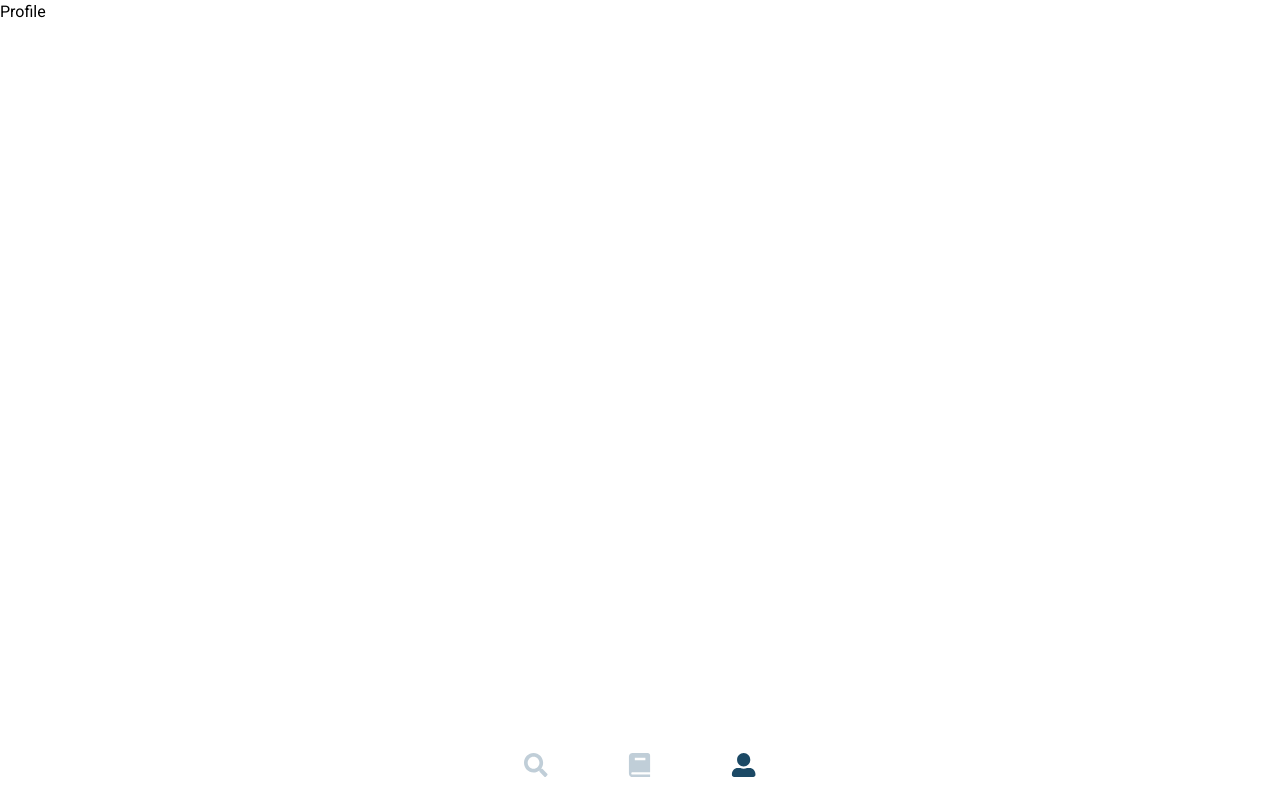
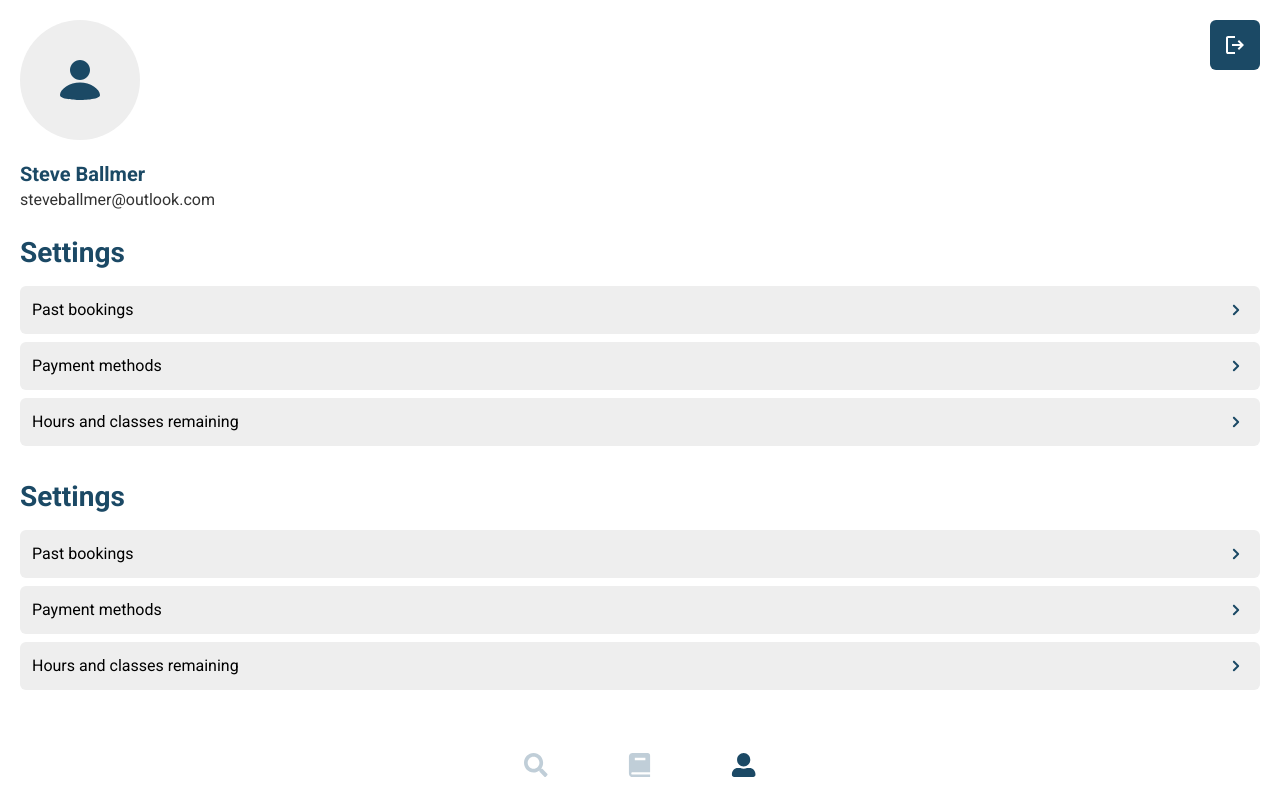
Before and after one commit to vvassoftware/vvas-user, a React (Vite) app: page /profile in a window 1280 px wide. Built offline with nearby package versions, Linux system fonts and the light colour scheme.

Commit message:
feat: profile ui with custom button

```diff
--- /dev/null
+++ b/src/components/Footer/Button.tsx
@@ -0,0 +1,31 @@
+import { useNavigate } from "react-router-dom";
+
+interface ButtonProps {
+  title: string;
+  route: string;
+}
+
+export default function Button({ title, route }: ButtonProps) {
+  const navigate = useNavigate();
+
+  return (
+    <button
+      className="w-full flex items-center justify-between p-3 bg-[#EEEEEE] rounded-md mb-2"
+      onClick={() => navigate(route)}
+    >
+      <span>{title}</span>
+      <svg
+        width="24"
+        height="24"
+        viewBox="0 0 24 24"
+        fill="none"
+        xmlns="http://www.w3.org/2000/svg"
+      >
+        <path
+          d="M9.8826 17.2432C9.68485 17.2432 9.49155 17.1845 9.32714 17.0746C9.16273 16.9648 9.03459 16.8086 8.95892 16.6259C8.88325 16.4432 8.86345 16.2422 8.90202 16.0482C8.94058 15.8543 9.03579 15.6761 9.1756 15.5362L12.7106 12.0002L9.1756 8.46424C8.99344 8.27564 8.89265 8.02304 8.89493 7.76084C8.8972 7.49865 9.00237 7.24783 9.18778 7.06242C9.37319 6.87702 9.624 6.77185 9.8862 6.76957C10.1484 6.76729 10.401 6.86809 10.5896 7.05024L14.8316 11.2932C15.0191 11.4808 15.1244 11.7351 15.1244 12.0002C15.1244 12.2654 15.0191 12.5197 14.8316 12.7072L10.5896 16.9502C10.4969 17.0432 10.3867 17.117 10.2653 17.1673C10.144 17.2176 10.0139 17.2434 9.8826 17.2432Z"
+          fill="#1B4965"
+        />
+      </svg>
+    </button>
+  );
+}
--- a/src/screens/Profile.tsx
+++ b/src/screens/Profile.tsx
@@ -1,5 +1,66 @@
+import Button from "../components/Footer/Button";
 import Layout from "../components/Layout";
 
 export default function Profile() {
-  return <Layout>Profile</Layout>;
+  return (
+    <Layout>
+      <header className="flex justify-between items-start p-5">
+        <button>
+          <svg
+            width="120"
+            height="120"
+            viewBox="0 0 120 120"
+            fill="none"
+            xmlns="http://www.w3.org/2000/svg"
+          >
+            <rect width="120" height="120" rx="60" fill="#EEEEEE" />
+            <path
+              d="M60 40C62.6522 40 65.1957 41.0536 67.0711 42.9289C68.9464 44.8043 70 47.3478 70 50C70 52.6522 68.9464 55.1957 67.0711 57.0711C65.1957 58.9464 62.6522 60 60 60C57.3478 60 54.8043 58.9464 52.9289 57.0711C51.0536 55.1957 50 52.6522 50 50C50 47.3478 51.0536 44.8043 52.9289 42.9289C54.8043 41.0536 57.3478 40 60 40ZM60 80C60 80 80 80 80 75C80 69 70.25 62.5 60 62.5C49.75 62.5 40 69 40 75C40 80 60 80 60 80Z"
+              fill="#1B4965"
+            />
+          </svg>
+        </button>
+
+        <button className="bg-darkBlue grid place-items-center w-[50px] h-[50px] rounded-md">
+          <svg
+            width="24"
+            height="24"
+            viewBox="0 0 24 24"
+            fill="none"
+            xmlns="http://www.w3.org/2000/svg"
+          >
+            <path
+              d="M5 21C4.45 21 3.979 20.804 3.587 20.412C3.195 20.02 2.99934 19.5493 3 19V5C3 4.45 3.196 3.979 3.588 3.587C3.98 3.195 4.45067 2.99934 5 3H12V5H5V19H12V21H5ZM16 17L14.625 15.55L17.175 13H9V11H17.175L14.625 8.45L16 7L21 12L16 17Z"
+              fill="white"
+            />
+          </svg>
+        </button>
+      </header>
+
+      <div className="px-5">
+        <h3 className="text-xl text-darkBlue font-bold">Steve Ballmer</h3>
+        <p className="text-[#333]">steveballmer@outlook.com</p>
+      </div>
+
+      <div className="px-5 mt-5">
+        <h3 className="text-[28px] font-bold text-darkBlue">Settings</h3>
+
+        <div className="mt-3">
+          <Button title="Past bookings" route="/past-bookings" />
+          <Button title="Payment methods" route="/past-bookings" />
+          <Button title="Hours and classes remaining" route="/past-bookings" />
+        </div>
+      </div>
+
+      <div className="px-5 mt-[30px]">
+        <h3 className="text-[28px] font-bold text-darkBlue">Settings</h3>
+
+        <div className="mt-3">
+          <Button title="Past bookings" route="/past-bookings" />
+          <Button title="Payment methods" route="/past-bookings" />
+          <Button title="Hours and classes remaining" route="/past-bookings" />
+        </div>
+      </div>
+    </Layout>
+  );
 }
```
